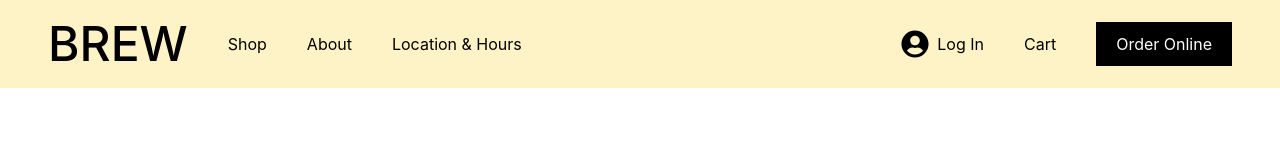
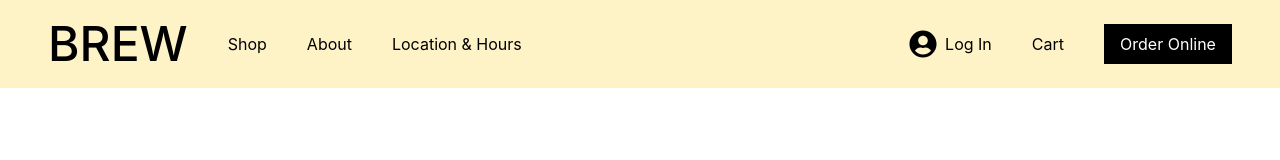
Before and after one commit to Daniel1589/vite-coffeeshop, a React (Vite) app: page / in a window 1280 px wide. Shown: the top 160 px of the page. Built offline with nearby package versions, Linux system fonts and the light colour scheme.

Commit message:
Moved NavBar's subs into a seperate pages folder.

```diff
--- a/src/components/NavBar/NavBar.tsx
+++ b/src/components/NavBar/NavBar.tsx
@@ -43,13 +43,8 @@ export const NavBar = () => {
           <li>
             <Link to="/Cart">Cart</Link>
           </li>
-          <li>
-            <Link
-              className="bg-black text-white py-3 px-5 hover:bg-green-700 duration-200"
-              to="/OrderOnline"
-            >
-              Order Online
-            </Link>
+          <li className="bg-black text-white w-32 h-10 pt-2 text-center hover:bg-green-700 duration-200">
+            <Link to="/OrderOnline">Order Online</Link>
           </li>
         </ul>
       </nav>
```
Also changed, not shown: src/App.tsx (+6 -6 lines), src/pages/About.tsx (renamed from src/components/NavBar/About.tsx), src/pages/Cart.tsx (renamed from src/components/NavBar/Cart.tsx), src/pages/LocationHours.tsx (renamed from src/components/NavBar/LocationHours.tsx), src/pages/LogIn.tsx (renamed from src/components/NavBar/LogIn.tsx), src/pages/OrderOnline.tsx (renamed from src/components/NavBar/OrderOnline.tsx), src/pages/Shop.tsx (renamed from src/components/NavBar/Shop.tsx).
